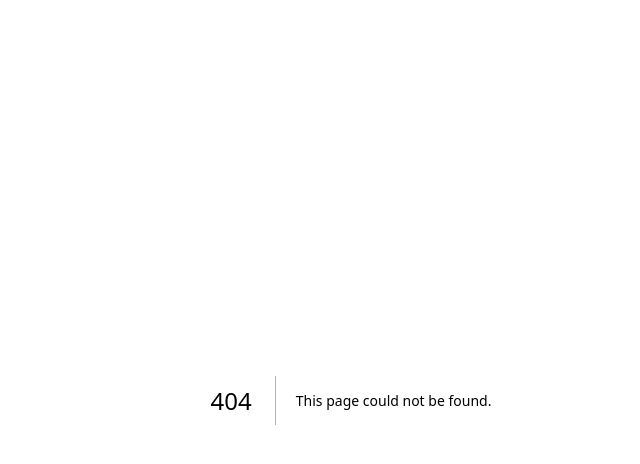
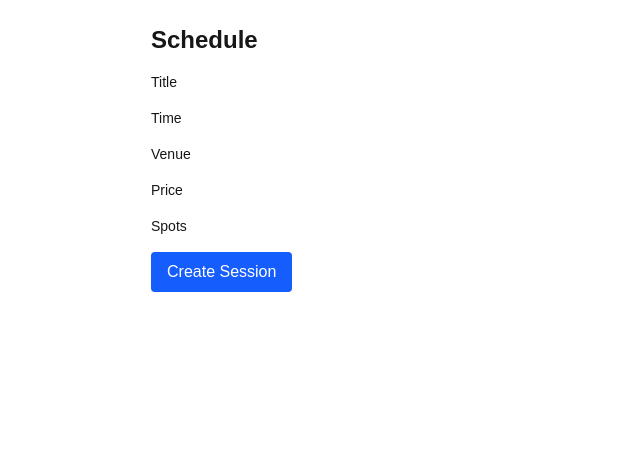
Before and after one commit to verypal/gamepop, a Next.js app: page /admin/sessions/new/schedule in a window 1280 px wide. Before the commit this address had no page. Shown: the top 464 px of the page, without its empty margins (289-929 px from the left). Built offline with nearby package versions, Linux system fonts and the light colour scheme.

Commit message:
feat: add schedule page with form state

```diff
--- /dev/null
+++ b/src/app/admin/sessions/new/schedule/page.tsx
@@ -0,0 +1,73 @@
+"use client";
+
+import { useEffect, useState } from "react";
+import { useFormState } from "react-dom";
+import sessionForm, { SessionFormData } from "../sessionForm";
+import { createSession } from "../actions";
+
+export default function SchedulePage() {
+  const [form, setForm] = useState<SessionFormData>({
+    title: "",
+    time: "",
+    venue: "",
+    price: "",
+    spots: "",
+    roster: "",
+  });
+
+  useEffect(() => {
+    const data = sessionForm.load();
+    setForm((prev) => ({ ...prev, ...data }));
+  }, []);
+
+  function handleSubmit() {
+    sessionForm.clear();
+  }
+
+  const [state, formAction] = useFormState(createSession, { message: null });
+
+  return (
+    <main className="min-h-screen p-6 max-w-md mx-auto">
+      <h1 className="text-2xl font-semibold mb-4">Schedule</h1>
+      <form action={formAction} onSubmit={handleSubmit} className="space-y-4">
+        <div>
+          <p className="text-sm font-medium mb-1">Title</p>
+          <p>{form.title}</p>
+        </div>
+        <div>
+          <p className="text-sm font-medium mb-1">Time</p>
+          <p>{form.time}</p>
+        </div>
+        <div>
+          <p className="text-sm font-medium mb-1">Venue</p>
+          <p>{form.venue}</p>
+        </div>
+        <div>
+          <p className="text-sm font-medium mb-1">Price</p>
+          <p>{form.price}</p>
+        </div>
+        <div>
+          <p className="text-sm font-medium mb-1">Spots</p>
+          <p>{form.spots}</p>
+        </div>
+        <input type="hidden" name="title" value={form.title || ""} />
+        <input type="hidden" name="time" value={form.time || ""} />
+        <input type="hidden" name="venue" value={form.venue || ""} />
+        <input type="hidden" name="price" value={form.price || ""} />
+        <input type="hidden" name="spots" value={form.spots || ""} />
+        <input type="hidden" name="roster" value={form.roster || ""} />
+        <button
+          type="submit"
+          className="px-4 py-2 bg-blue-600 text-white rounded"
+        >
+          Create Session
+        </button>
+      </form>
+      {state.message && (
+        <p className="mt-4 text-red-600" role="alert">
+          {state.message}
+        </p>
+      )}
+    </main>
+  );
+}
```
